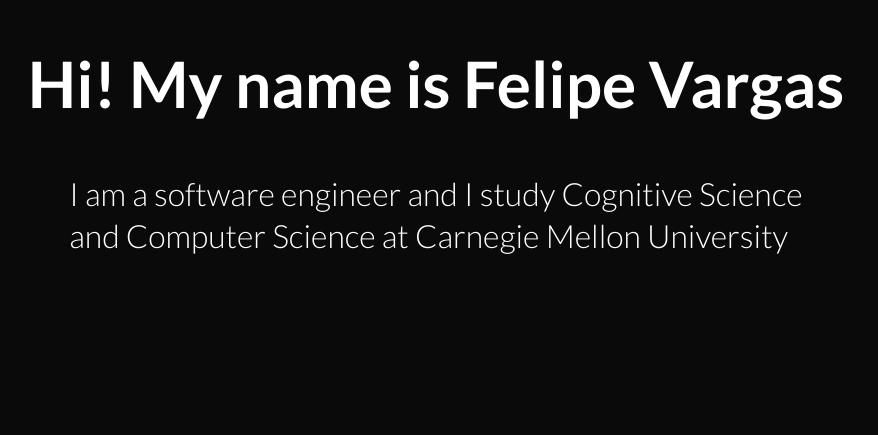
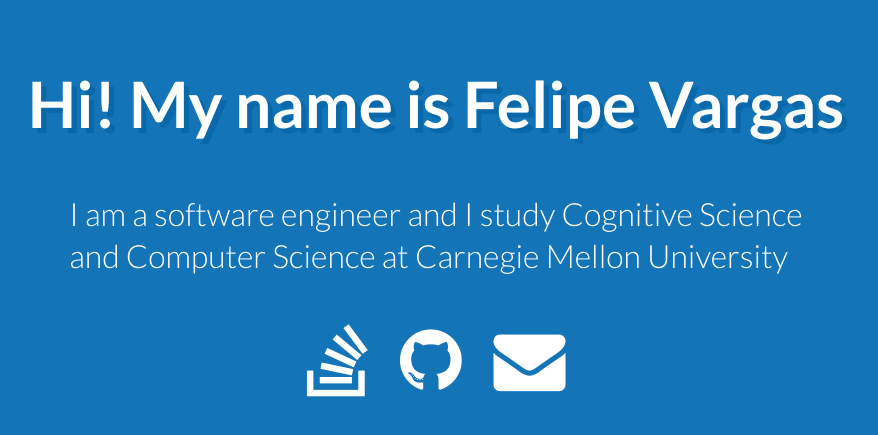
Before and after one commit to fvgs/fvgs.github.io, a website: page src/home.html in a window 1280 px wide. Shown: the part 171-606 px from the top of the page, without its empty margins (204-1082 px from the left). Drawn offline with Linux system fonts and the light colour scheme.

Commit message:
Add links and change styles

```diff
--- a/src/home.html
+++ b/src/home.html
@@ -6,6 +6,7 @@
 
     <title>Felipe Vargas</title>
 
+    <link href="https://cdnjs.cloudflare.com/ajax/libs/font-awesome/4.7.0/css/font-awesome.min.css" rel="stylesheet">
     <link href="/dist/main.min.css" rel="stylesheet">
   </head>
   <body>
@@ -15,6 +16,11 @@
         I am a software engineer and I study Cognitive Science and Computer
         Science at Carnegie Mellon University
       </div>
+      <footer>
+        <a href="https://stackoverflow.com/users/1562138/fvgs" target="_blank" rel="noopener noreferrer"><i class="fa fa-stack-overflow"></i></a>
+        <a href="https://github.com/fvgs" target="_blank" rel="noopener noreferrer"><i class="fa fa-github"></i></a>
+        <i class="fa fa-envelope"></i>
+      </footer>
     </main>
   </body>
 </html>
--- a/src/main.scss
+++ b/src/main.scss
@@ -1,5 +1,5 @@
 @import '../node_modules/normalize.css/normalize';
-@import 'https://fonts.googleapis.com/css?family=Lato:100,300,400,700,900';
+@import 'https://fonts.googleapis.com/css?family=Lato:300,700';
 
 body {
   height: 100vh;
@@ -7,7 +7,7 @@
   flex-direction: column;
   justify-content: center;
   align-items: center;
-  background-color: #0a0a0a;
+  background-color: #1375b7;
   font-family: 'Lato';
   line-height: 1.3;
   color: #ffffff;
@@ -17,12 +17,12 @@
   display: flex;
   flex-direction: column;
   align-items: center;
-  transform: translateY(-5rem);
 }
 
 header {
   font-size: 4rem;
   font-weight: 700;
+  text-shadow: 0.08em 0.08em #0968a9;
   margin-bottom: 3rem;
 }
 
@@ -31,3 +31,23 @@
   font-size: 2rem;
   font-weight: 300;
 }
+
+footer {
+  margin-top: 3rem;
+
+  .fa {
+    font-size: 4.5rem;
+    color: #ffffff;
+    cursor: pointer;
+    transition: opacity 200ms ease-in-out;
+
+    &:hover {
+      opacity: 0.6;
+    }
+  }
+
+  > a,
+  > .fa {
+    margin: 0 0.9rem;
+  }
+}
```
Also changed, not shown: dist/main.min.css.
